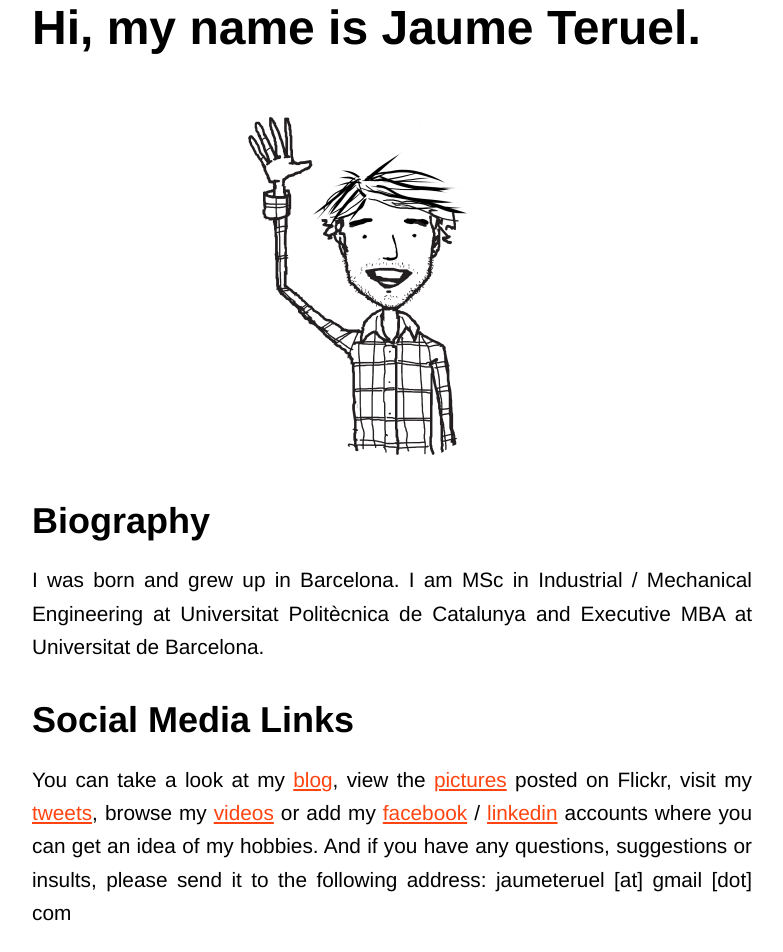
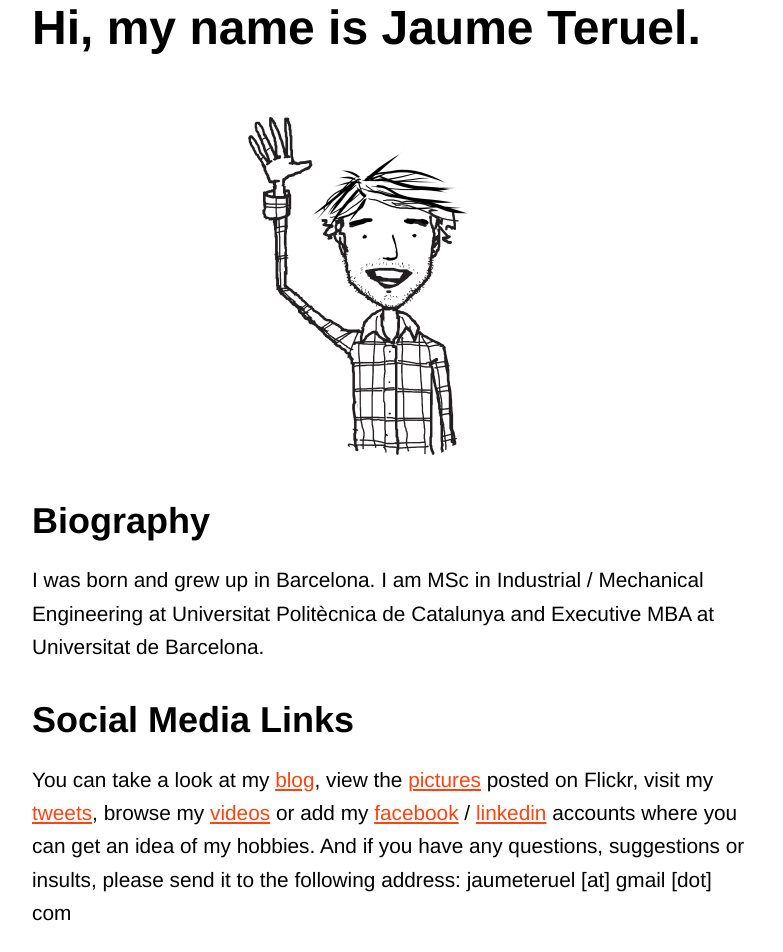
Before and after one commit to joanteruel/jaumeteruel, a Jekyll site: the page built from index.md, in a window 1280 px wide. Shown: the top 952 px of the page, without its empty margins (248-1031 px from the left). Built offline with Jekyll 4.4.1, drawn with Linux system fonts in a browser that asks for light colours; Markdown is read by kramdown in place of the engine named in the settings; a style sheet for code colours, icons or effects is not loaded.

Commit message:
Update style.css

```diff
--- a/css/style.css
+++ b/css/style.css
@@ -50,7 +50,6 @@ p {
 	margin-bottom: 1em;
 	font-size: 1.3em;
 	line-height: 1.6em;
-	text-align: justify;
 	}
 
 
@@ -66,10 +65,3 @@ li {
 	font-size: 20px;
 	line-height: 1.6em;
 	}
-
-
-.vine-embed {
-	margin-bottom: 1em;
-	display: block;
-	margin: 0 auto;
-	}
```
